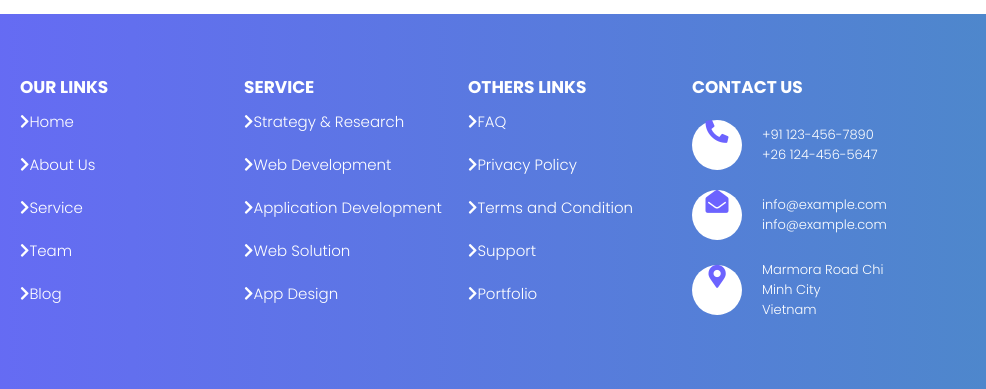
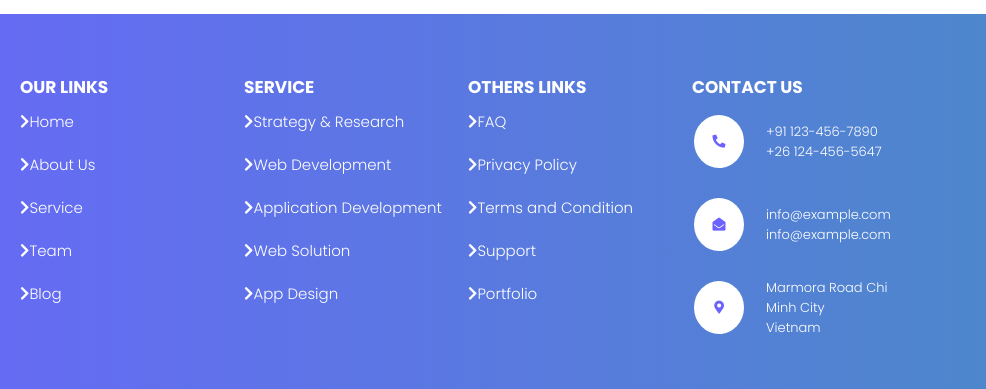
Before and after one commit to najmulmyself/Webie, a website: page index.html in a window 1280 px wide. Shown: the part 4322-4711 px from the top of the page, 294-1280 px from the left. Drawn offline with Linux system fonts and the light colour scheme.

Commit message:
fixed icon alignment

```diff
--- a/index.html
+++ b/index.html
@@ -363,9 +363,12 @@
             </div>
           </div>
           <div class="contact-link">
-            <a href="http://" target="_blank" rel="noopener noreferrer"
-              ><i class="fas fa-envelope-open contact-icon"></i
-            ></a>
+            <a
+              href="http://"
+              target="_blank"
+              rel="noopener noreferrer"
+              class="contact-link"
+            ><i class=" fas fa-envelope-open contact-icon"></i> </a>
             <div class="contact--text">
               <p>info@example.com</p>
               <p>info@example.com</p>
@@ -384,7 +387,14 @@
       </div>
     </footer>
     <div class="copyright">
-      <p class="copyright-text">Made With <i class="fas fa-heart heart-icon"></i> by <a href="https://github.com/najmulmyself" class="copy-link">Najmul</a> | source code on : <a href="https://github.com/najmulmyself/webie" class="copy-link">Github</a></p>
+      <p class="copyright-text">
+        Made With <i class="fas fa-heart heart-icon"></i> by
+        <a href="https://github.com/najmulmyself" class="copy-link">Najmul</a> |
+        source code on :
+        <a href="https://github.com/najmulmyself/webie" class="copy-link"
+          >Github</a
+        >
+      </p>
     </div>
   </body>
 </html>
--- a/sass/footer.scss
+++ b/sass/footer.scss
@@ -38,7 +38,7 @@
 .contact-link {
   display: flex;
   align-items: center;
-  margin: 2rem 0;
+  margin: 1rem 0;
 }
 .contact--text {
   p {
@@ -46,13 +46,16 @@
     padding-left: 2rem;
   }
 }
+
 .contact-icon {
-  font-size: 2.3rem;
+  font-size: 1.3rem;
   background-color: #fff;
   width: 5rem;
-  height: 5rem;
+  // height: 2rem;
   border-radius: 50%;
-  display: block;
+  margin: 5px 2px;
+  padding: 2rem 0;
+  // display: inline-block;
   text-align: center;
   color: $color-primary-dark;
 }
```
Also changed, not shown: css/style.css.
